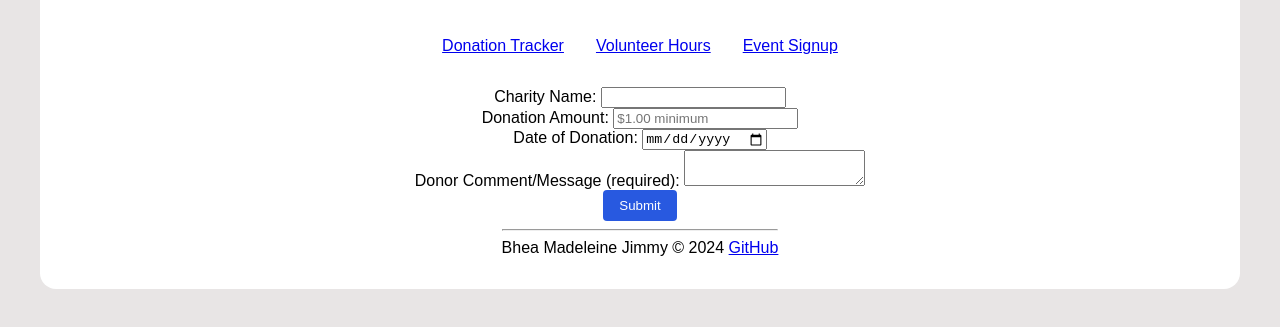
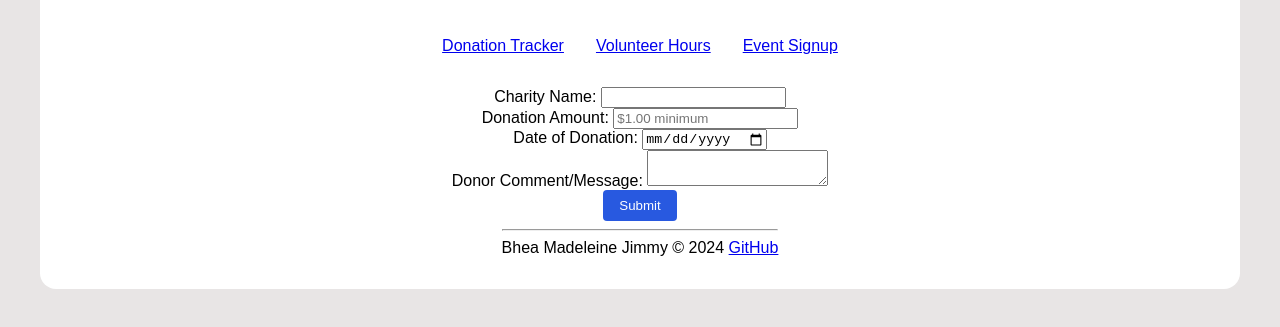
Before and after one commit to jimmytran2/COMP_2230_project, a website: page donation-tracker.html in a window 1280 px wide. Shown: the part 197-524 px from the top of the page. Drawn offline with Linux system fonts and the light colour scheme.

Commit message:
Fixed html and validateDonation function

```diff
--- a/donation-tracker.html
+++ b/donation-tracker.html
@@ -42,7 +42,7 @@
 
                 <!-- DONOR COMMENT/MESSAGE -->
                 <section id="donor-comment-section">
-                    <label for="donor-comment">Donor Comment/Message (required):</label>
+                    <label for="donor-comment">Donor Comment/Message:</label>
                     <textarea id="donor-comment" name="donor-comment"></textarea>
                 </section>
 
--- a/donation-tracker.js
+++ b/donation-tracker.js
@@ -107,7 +107,7 @@ function validateCharityName(charityName, node){
 }
 
 /**
- * Validate donation input, creates errors if input is blank, less than 1.00, or non-numeric
+ * Validate donation input, creates errors if input is blank, non-numeric, or less than 1.00
  * @param {str} donationAmount - Value of donation amount input
  * @param {HTMLElement} node - Container of donation input
  * @returns - false if there was an error, otherwise returns true
@@ -121,14 +121,14 @@ function validateDonation(donationAmount, node){
         showError(node, "Donation cannot be blank.");
         return false;
     }
+    // Check if donation is numeric
+    if(!numericPattern.test(donationAmount)){
+        showError(node, "Donation amount must be numeric.");
+        return false;
+    }
     // Check if donation is less than $1.00
     if(parseFloat(donationAmount) < 1.00){
         showError(node, "Donation must be at least $1.00");
-        return false;
-    }
-    // Check if donation is numeric
-    if(!numericPattern.test(donationAmount)){
-        showError(node, "Donation amount must be numeric.");
         return false;
     }
 
```
